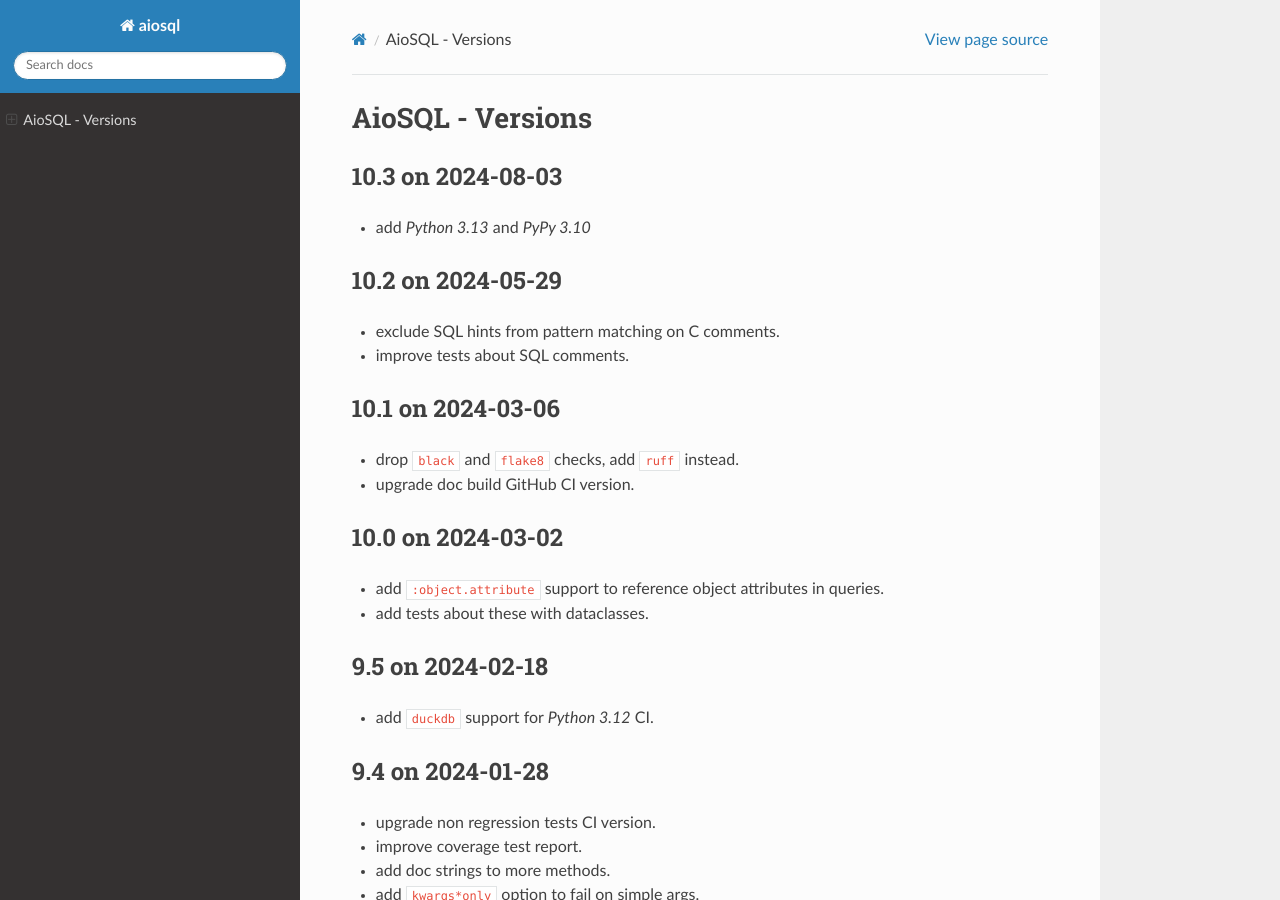
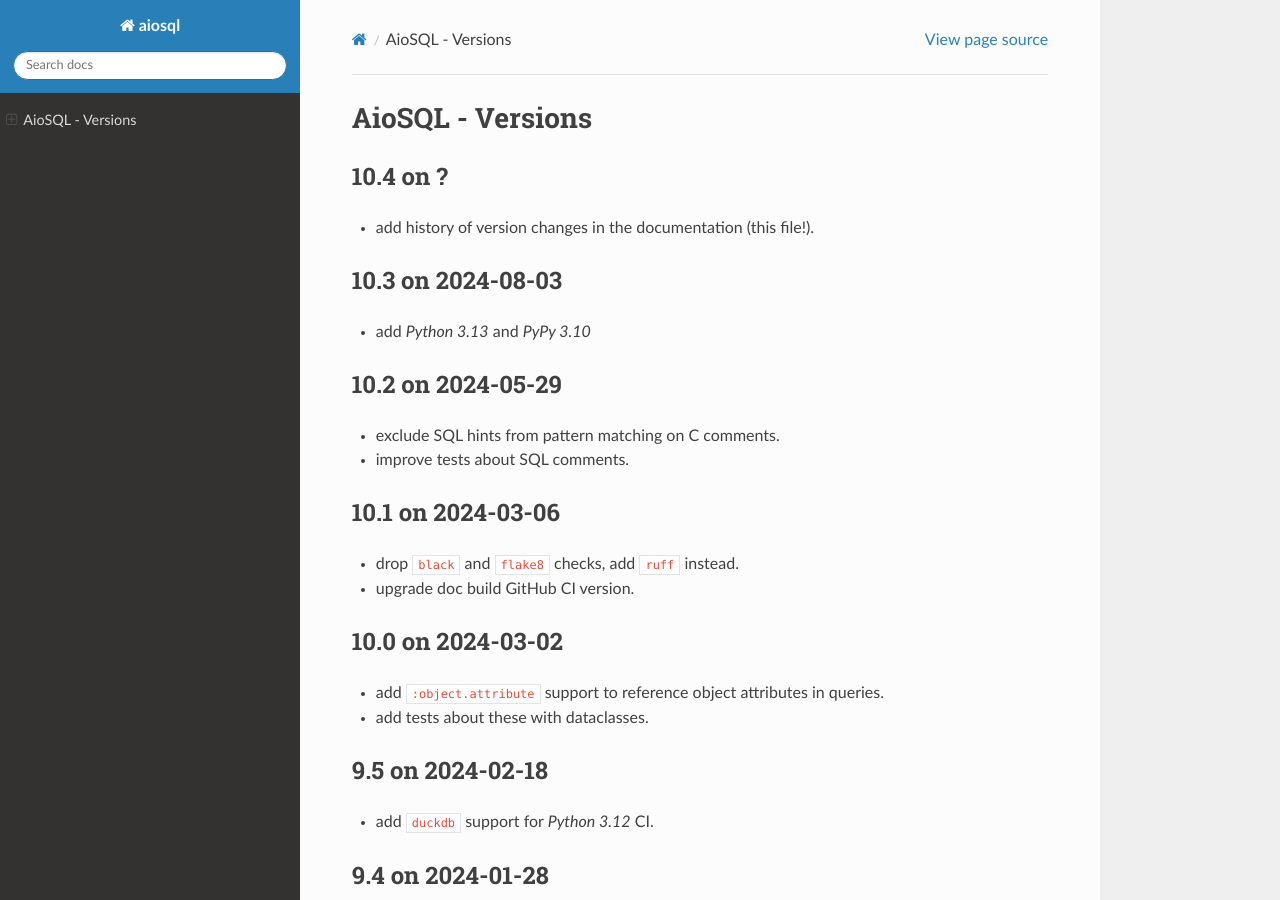
Before and after one commit to nackjicholson/aiosql, a Sphinx documentation site: the page built from docs/source/versions.rst, in a window 1280 px wide and 900 px high. Built offline with Sphinx 7.4.7 and the Read the Docs theme 2.0.0, drawn with Linux system fonts in a browser that asks for light colours.

Commit message:
prepare next

```diff
--- a/docs/source/versions.rst
+++ b/docs/source/versions.rst
@@ -1,5 +1,10 @@
 AioSQL - Versions
 =================
+
+10.4 on ?
+---------
+
+- add history of version changes in the documentation (this file!).
 
 10.3 on 2024-08-03
 ------------------
```
